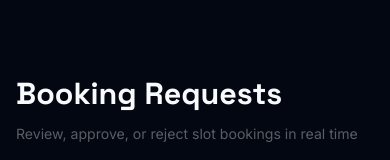
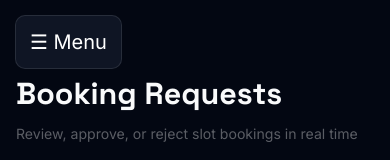
Before and after one commit to gregherghreghherwrf/go-dash-booking-system, a Next.js app: page /admin/bookings in a window 390 px wide. Shown: the top 160 px of the page. Built offline with nearby package versions, Linux system fonts and the light colour scheme; no server answers.

Commit message:
Fix mobile sidebar menu visibility and responsive admin layout

```diff
--- a/src/app/admin/bookings/page.tsx
+++ b/src/app/admin/bookings/page.tsx
@@ -32,6 +32,22 @@ export default function BookingsPage() {
     minHeight: "100vh",
   }}
 >
+  <button
+  className="mobile-menu-btn"
+  onClick={() => setSidebarOpen(true)}
+  style={{
+    background: "rgba(17,24,39,0.9)",
+    border: "1px solid rgba(255,255,255,0.1)",
+    color: "#fff",
+    padding: "10px 14px",
+    borderRadius: 10,
+    marginBottom: 12,
+    cursor: "pointer",
+    fontSize: "20px",
+  }}
+>
+  ☰ Menu
+</button>
         {/* Header */}
         <div style={{ marginBottom: 32 }}>
           <h1
```
